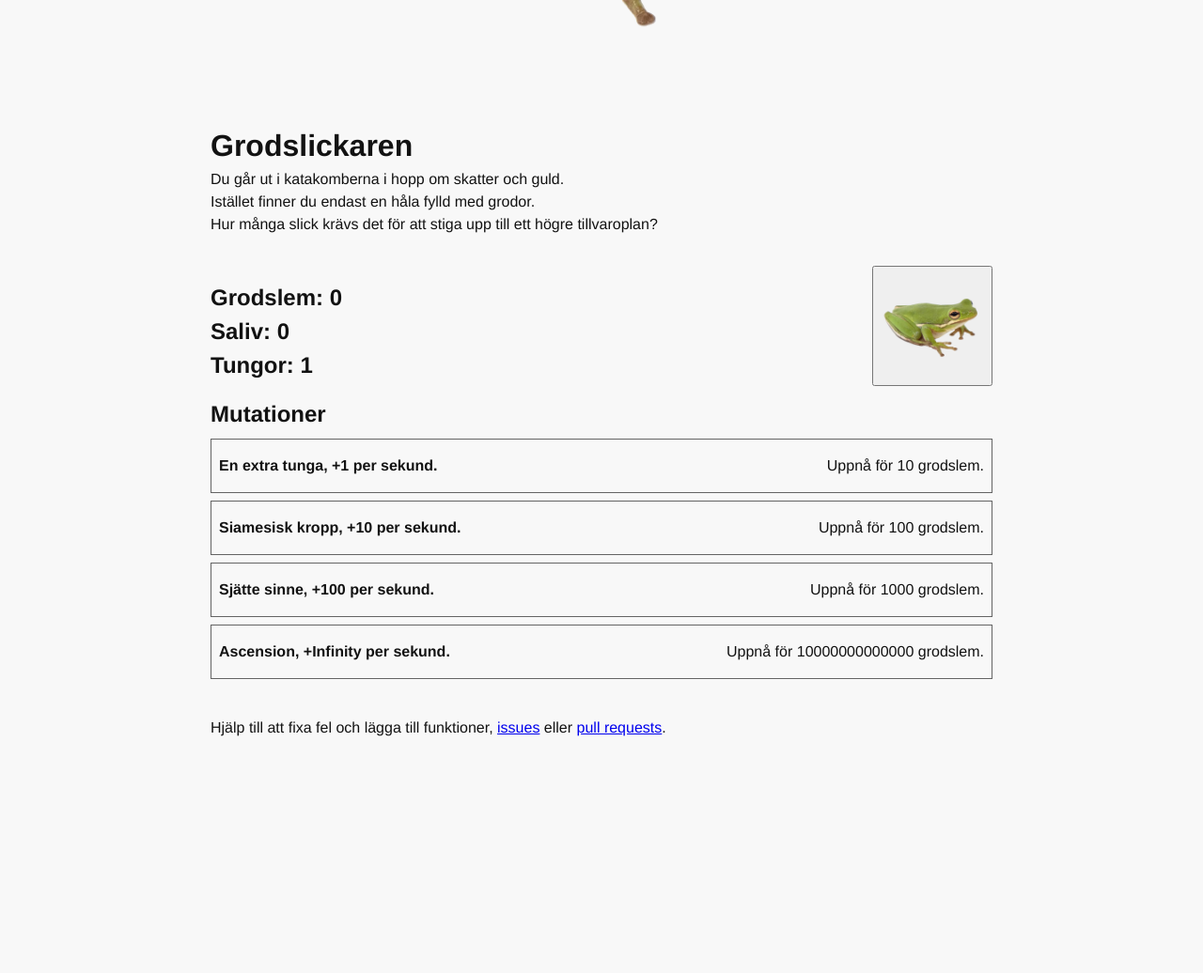
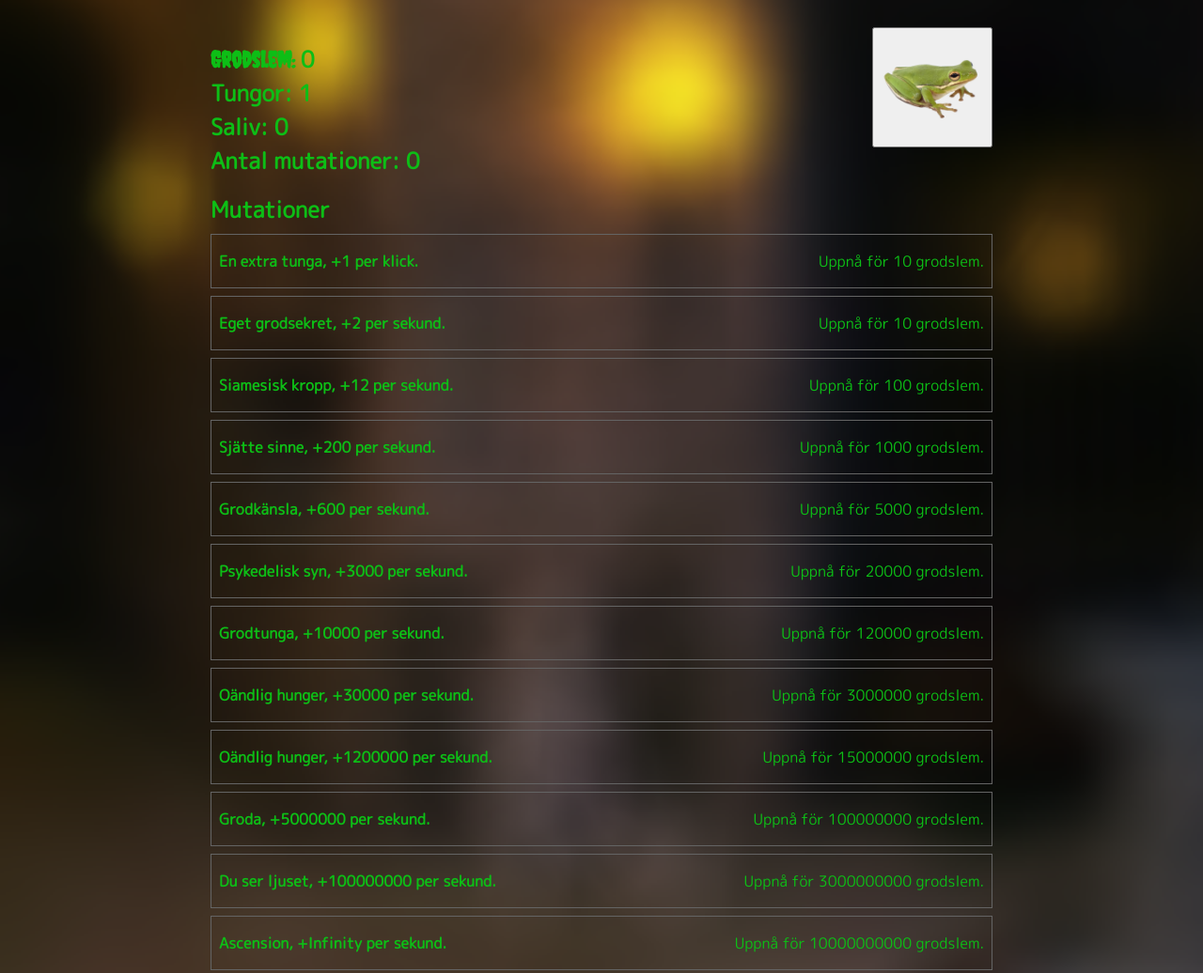
Before and after one commit to Alex-mp4/wu1-clicker, a plain HTML site: page index.html in a window 1280 px wide. Shown: the part 368-1404 px from the top of the page at 94% size. Before the commit the page ends 1203 px from the top, so only its background shows below. Drawn offline with Linux system fonts and the light colour scheme.

Commit message:
✨ Javascript features, click upgrade, style things

```diff
--- a/css/style.css
+++ b/css/style.css
@@ -91,7 +91,11 @@ body {
     flex-direction: column;
     background-color: #f8f8f8;
     color: #121212;
-    font-family: 'Franklin Gothic Medium', 'Arial Narrow', Arial, sans-serif;
+    font-family: 'M PLUS Rounded 1c', sans-serif;
+    color: rgb(13, 190, 22);
+    background-image: url(../img/catacomb.png);
+    background-size: cover;
+    background-repeat: no-repeat;
 }
 
 /* För att göra footern sticky så har vi flex på bodyn och då räcker det med
@@ -198,16 +202,18 @@ footer {
  * meddelanden. Javascript används för att lägga till stilen på meddelandet
  */
 .warning {
-    background-color: palevioletred;
+    color: #dddddd;
+    background-color: rgb(124, 0, 0);
 }
 
 .success {
-    background-color: mediumspringgreen;
+    color: #dddddd;
+    background-color: rgb(16, 114, 3);
 }
 
 .achievement {
-    color: #121212;
-    background-color: rebeccapurple;
+    color: #dddddd;
+    background-color: rgb(23, 34, 133);
 }
 
 /* dessa kort används för spelets uppgraderingar
--- a/index.html
+++ b/index.html
@@ -6,31 +6,39 @@
     <meta http-equiv="X-UA-Compatible" content="IE=edge">
     <meta name="viewport" content="width=device-width, initial-scale=1.0">
     <link rel="stylesheet" href="css/style.css">
+    <link rel="preconnect" href="https://fonts.googleapis.com">
+    <link rel="preconnect" href="https://fonts.gstatic.com" crossorigin>
+    <link href="https://fonts.googleapis.com/css2?family=Creepster&family=M+PLUS+Rounded+1c&display=swap" rel="stylesheet">
     <title>Clicker exempel</title>
 </head>
 
 <body>
     <main class="container">
         <header>
-            <div class="img-container">
-                <img src="img/frog.png" alt="Fossil" style="width: 60%;">
-            </div>
             <h1>Grodslickaren</h1>
-            <p>Du går ut i katakomberna i hopp om skatter och guld.</p>
-            <p>Istället finner du endast en håla fylld med grodor.</p>
-            <p>Hur många slick krävs det för att stiga upp till ett högre tillvaroplan?</p>
+                <div class="img-container">
+                    <img src="img/pileoffrogs.png" alt="Fossil" style="width: 60%;">
+                </div>
         </header>
+            <script>
+                alert("Du går ut i katakomberna i hopp om skatter och guld.");
+                alert("Istället finner du endast en håla fylld med grodor.");
+                alert("Hur många slick krävs det för att stiga upp till ett högre tillvaroplan?");
+            </script>
         <section class="game">
             <div class="game-hud">
                 <ul class="game-currency">
                     <li class="item">
-                        <h1>Grodslem: <span id="money"></span></h1>
-                    </li>
-                    <li class="item">
-                        <h1>Saliv: <span id="mps"></span></h1>
+                        <h1 style="font-family: 'Creepster', cursive;">Grodslem: <span style="font-family: 'M PLUS Rounded 1c', sans-serif" id="money"></span></h1>
                     </li>
                     <li class="item">
                         <h1>Tungor: <span id="mpc"></span></h1>
+                    </li>
+                    <li class="item">
+                        <h1>Saliv: <span style="font-family: 'M PLUS Rounded 1c', sans-serif;" id="mps"></span></h1>
+                    </li>
+                    <li class="item">
+                        <h1>Antal mutationer: <span  style="font-family: 'M PLUS Rounded 1c', sans-serif;"id="upgrades"></span></h1>
                     </li>
                 </ul>
                 <div class="game-button">
--- a/js/clicker.js
+++ b/js/clicker.js
@@ -13,6 +13,7 @@ const mpsTracker = document.querySelector('#mps'); // money per second
 const mpcTracker = document.querySelector('#mpc'); // money per click
 const upgradeList = document.querySelector('#upgradelist');
 const msgbox = document.querySelector('#msgbox');
+const upgradesTracker = document.querySelector('#upgrades');
 
 /* Följande variabler använder vi för att hålla reda på hur mycket pengar som
  * spelaren, har och tjänar.
@@ -24,6 +25,7 @@ const msgbox = document.querySelector('#msgbox');
 let money = 0;
 let moneyPerClick = 1;
 let moneyPerSecond = 0;
+let acquiredUpgrades = 0;
 let last = 0;
 
 let achievementTest = false;
@@ -61,6 +63,7 @@ function step(timestamp) {
     moneyTracker.textContent = Math.round(money);
     mpsTracker.textContent = moneyPerSecond;
     mpcTracker.textContent = moneyPerClick;
+    upgradesTracker.textContent = acquiredUpgrades;
 
     if (timestamp >= last + 1000) {
         money += moneyPerSecond;
@@ -71,9 +74,14 @@ function step(timestamp) {
     // achievements. Titta dock på upgrades arrayen och gör något rimligare om du
     // vill ha achievements.
     // på samma sätt kan du även dölja uppgraderingar som inte kan köpas
-    if (moneyPerClick == 10 && !achievementTest) {
+    if (acquiredUpgrades == 10 && !achievementTest) {
         achievementTest = true;
-        message('Du har hittat en FOSSIL!', 'achievement');
+        message('Du har slickat lite för mycket!', 'achievement');
+    }
+
+    if (money == 1 && !achievementTest) {
+        achievementTest = true;
+        message('Ditt första slick!', 'achievement');
     }
 
     window.requestAnimationFrame(step);
@@ -109,21 +117,61 @@ upgrades = [
     {
         name: 'En extra tunga',
         cost: 10,
-        amount: 1,
+        clicks: 1,
+    },
+    {
+        name: 'Eget grodsekret',
+        cost: 10,
+        amount: 2,
     },
     {
         name: 'Siamesisk kropp',
         cost: 100,
-        amount: 10,
+        amount: 12,
     },
     {
         name: 'Sjätte sinne',
         cost: 1000,
-        amount: 100,
+        amount: 200,
+    },
+    {
+        name: 'Grodkänsla',
+        cost: 5000,
+        amount: 600,
+    },
+    {
+        name: 'Psykedelisk syn',
+        cost: 20000,
+        amount: 3000,
+    },
+    {
+        name: 'Grodtunga',
+        cost: 120000,
+        amount: 10000,
+    },
+    {
+        name: 'Oändlig hunger',
+        cost: 3000000,
+        amount: 30000,
+    },
+    {
+        name: 'Oändlig hunger',
+        cost: 15000000,
+        amount: 1200000,
+    },
+    {
+        name: 'Groda',
+        cost: 100000000,
+        amount: 5000000,
+    },
+    {
+        name: 'Du ser ljuset',
+        cost: 3000000000,
+        amount: 100000000,
     },
     {
         name: 'Ascension',
-        cost: 10000000000000,
+        cost: 10000000000,
         amount: Infinity,
     },
 ];
@@ -153,19 +201,25 @@ function createCard(upgrade) {
     header.classList.add('title');
     const cost = document.createElement('p');
 
-    header.textContent = `${upgrade.name}, +${upgrade.amount} per sekund.`;
+    if (upgrade.amount) {
+        header.textContent = `${upgrade.name}, +${upgrade.amount} per sekund.`;
+    } else {
+        header.textContent = `${upgrade.name}, +${upgrade.clicks} per klick.`;
+    }
     cost.textContent = `Uppnå för ${upgrade.cost} grodslem.`;
 
     card.addEventListener('click', (e) => {
         if (money >= upgrade.cost) {
-            moneyPerClick++;
+            acquiredUpgrades++;
             money -= upgrade.cost;
-            upgrade.cost *= 1.5;
+            upgrade.cost *= 1.3;
+            upgrade.cost = Math.round(upgrade.cost);
             cost.textContent = 'Uppnå för ' + upgrade.cost + ' grodslem';
-            moneyPerSecond += upgrade.amount;
-            message('Grattis du har lockat till dig fler besökare!', 'success');
+            moneyPerSecond += upgrade.amount ? upgrade.amount : 0;
+            moneyPerClick += upgrade.clicks ? upgrade.clicks : 0;
+            message('Grattis, din kropp har förevigt ändrats!', 'success');
         } else {
-            message('Du har inte råd.', 'warning');
+            message('Du har inte slickat nog.', 'warning');
         }
     });
 
```
Also changed, not shown: img/catacomb.png (added), img/pileoffrogs.png (added), 2 other files.
